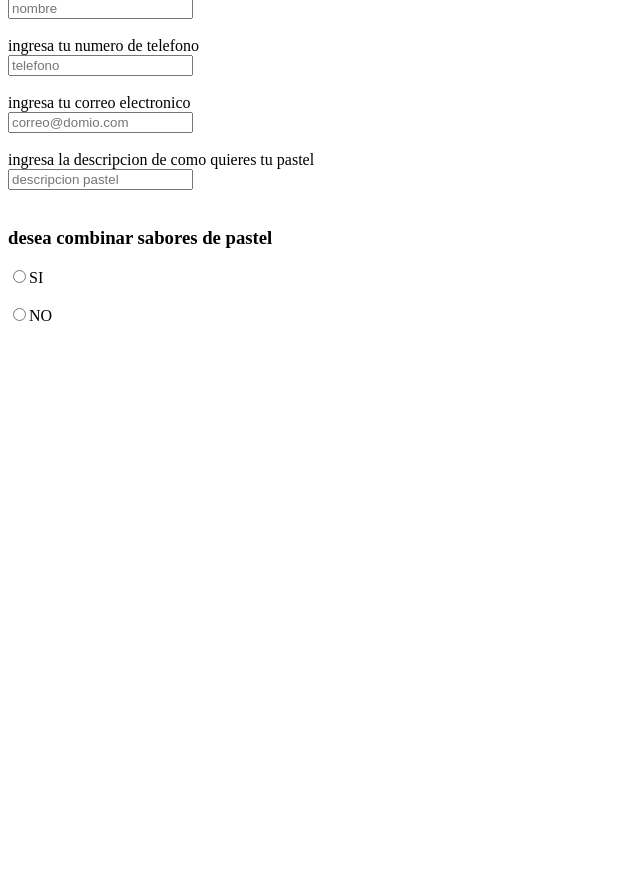
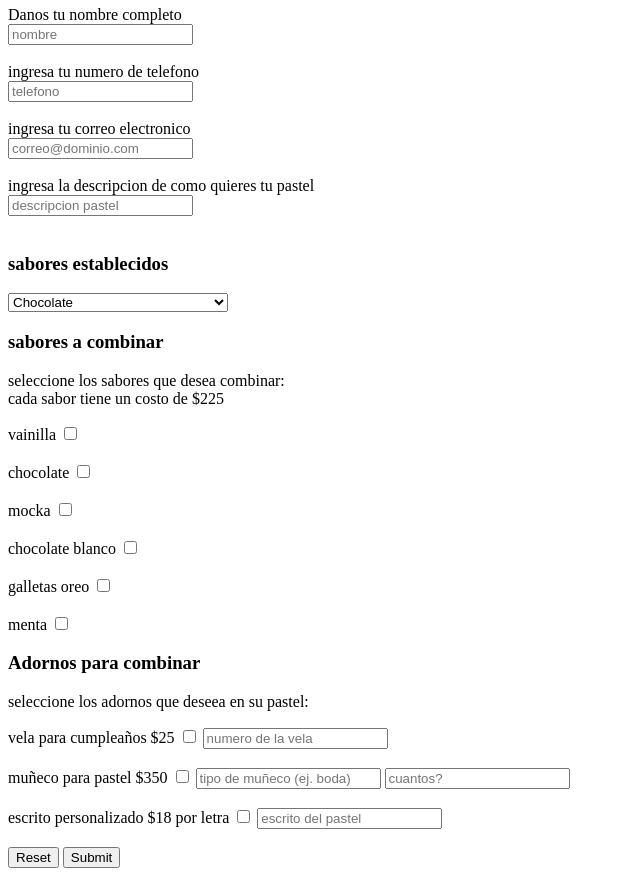
Before and after one commit to Drach23/Frontend-JS, a plain HTML site: page semana2/HTML/codigos/pedidos.html in a window 1280 px wide. Shown: the part 100-994 px from the top of the page, without its empty margins (0-640 px from the left). Before the commit the page ends 800 px from the top, so only its background shows below. Drawn offline with Linux system fonts and the light colour scheme.

Commit message:
actualizacion de nuevos archivos
actualizacion de la maqueta de HTML

```diff
--- a/semana2/HTML/codigos/pasteleria.html
+++ b/semana2/HTML/codigos/pasteleria.html
@@ -4,14 +4,40 @@
     <meta charset="UTF-8" />
     <meta http-equiv="X-UA-Compatible" content="IE=edge" />
     <meta name="viewport" content="width=device-width, initial-scale=1.0" />
-    <title>Pasteleria Goloso</title>
+    <link rel="stylesheet" href="diseño.css"/>
+    <title>CAKELAND</title>
   </head>
   <body>
+    <!--javascript-->
+    <!--falta usar comando parseFloat para convertir numeros-->
+    <script type="text/javascript">
+      function obtenerdatos()
+      {
+        var nombre = document.getElementById('Nombre').value;
+        var telefono = document.getElementById('telefono').value;
+        var correo = document.getElementById('correo electronico').value;
+        var descripcionPastel = document.getElementById('descripcion del pastel').value;
+        var sabor_establecido = document.getElementsByName('sabores establecidos').value;
+        var vainilla = document.getElementById('vainilla').value;
+        var chocolate = document.getElementById('chocolate').value;
+        var mocka = document.getElementById('mocka').value;
+        var chocolateBlanco = document.getElementById('chocolate blanco').value;
+        var galletaOreo = document.getElementById('galletas oreo').value;
+        var menta = document.getElementById('menta').value;
+        var velaCumple = document.getElementById('vela cumpleaños').value;
+        var cant_velaCumple = parseFloat(document.getElementById('num vela')).value;
+        var muñeco = document.getElementById('muñeco para pastel').value;
+        var descrip_muñeco = document.getElementById('descripcion muñeco').value;
+        var cant_muñeco = parseFloat(document.getElementById('muñeco cant')).value;
+        var  escritoperso = document.getElementById("escrito personalizado").value;
+        var escrito_pastel = document.getElementById('escrito pastel').value;
+      }
+    </script>
     <!--intro a pasteleria-->
-    <h1>Pasteleria Goloso</h1>
-    <img src="imagenes/Logo.png" alt="Logo de la pasteleria" width="150px" />
-    <h2>Nuestras delicias a tu disposicion:</h2>
-    <hr />
+      <h1>CakeLand</h1>
+      <img src="imagenes/Logo.png" alt="Logo de la pasteleria" width="150px" />
+      <h2>Nuestras delicias a tu disposicion:</h2>
+      <hr />
     <!--menu en forma de lista de los pasteles para ofrecer al cliente-->
     <h3>PASTELES</h3>
     <ul>
@@ -33,7 +59,7 @@
         alt="pastel de vainilla con "
         width="200"
       />
-      <p>pastel de vainilla <br>
+      <p>pastel de vainilla con cubierta de chocolate <br>
         tamaño grande de 18 rebanadas
       </p>
       <br>
@@ -76,9 +102,9 @@
       <li>vela de cumpleaños</li>
       <br>
       <img src="imagenes/vela cumple.jpg" alt="vela de cumpleaños con el numero 2" width="200">
-      <p>velas de cumpleaños de numeros $200 c/u</p>
+      <p>velas de cumpleaños de numeros $25 c/u</p>
       <br>
-      <li>muñeco para pastel $500 c/u</li>
+      <li>muñeco para pastel $350 c/u</li>
       <br>
       <img src="imagenes/mono.jpg" alt="muñeco para pastel" width="200">
       <p>muñecos para pastel de cualquier tipo (bodas, cumpleaños etc)</p>
@@ -104,5 +130,13 @@
     <input type="button" value="realiza tu pedido">
     </a>
     <br><br>
+
+    <hr>
+    <h2>ubicacion y horarios</h2>
+    <iframe src="https://www.google.com/maps/embed?pb=!1m18!1m12!1m3!1d3734.3543731569284!2d-103.29669038559948!3d20.614407507171098!2m3!1f0!2f0!3f0!3m2!1i1024!2i768!4f13.1!3m3!1m2!1s0x8428b30c33650a0f%3A0x8080b783522302c3!2sPuerto%20Vallarta%2C%20Lomas%20de%20San%20Pedrito%2C%20San%20Pedro%20Tlaquepaque%2C%20Jal.!5e0!3m2!1ses!2smx!4v1646544235610!5m2!1ses!2smx" width="600" height="450" style="border:0;" allowfullscreen="" loading="lazy"></iframe>
+    <p>HORARIOS DE ATENCION:br
+      <br>
+      Lunes a sabado de 10 am a 8 pm
+    </p>
   </body>
 </html>
--- a/semana2/HTML/codigos/pedidos.html
+++ b/semana2/HTML/codigos/pedidos.html
@@ -8,8 +8,11 @@
 </head>
 <body>
     <!--formulario para levantar el pedido-->
+    <header>
+        <a href="pasteleria.html">inicio</a>
+    </header>
     <h1>Vamos a tomar su pedido</h1>
-    <form action="pedido.js"></form>
+    <form action="pedido.js" name="pedido">
     <label for="Nombre">Danos tu nombre completo</label><br>
     <input type="text" id="Nombre" name="Nombre" placeholder="nombre">
 <br><br>
@@ -17,18 +20,71 @@
     <input type="number" id="Telefono" name="Telefono" placeholder="telefono">
 <br><br>
     <label for="correo electronico">ingresa tu correo electronico</label><br>
-    <input type="email" name="correo electronico" id="correo electronico" placeholder="correo@domio.com">
+    <input type="email" name="correo electronico" id="correo electronico" placeholder="correo@dominio.com">
 <br><br>
 <label for="descripcion del pastel">ingresa la descripcion de como quieres tu pastel</label><br>
-<input type="text" id="descripcion del pastel" name="descripcion del pastel" placeholder="descripcion pastel"><br><br>
+<input type="text" id="descripcion del pastel" name="descripcion del pastel" placeholder="descripcion pastel">
+<br><br>
+<h3>sabores establecidos</h3>
+<select name="sabores establecidos">
+
+    <option>Chocolate</option>
+
+    <option>Vainilla con cubierta de chocolate</option>
+
+    <option>red velvet</option>
+
+    <option> frutas </option>
+
+    <option>tres leches</option>
+
+    <option>zanahoria</option>
 
 
-<!-- intento combinar sabores de pastel, checkbox con aparicion de seccion para llenar si esta marcada con "si"-->
-<h3>desea combinar sabores de pastel</h3>
-<input type="radio" name="sabores" id="checkbox sabores si"  value="first_radio">SI<label for="checkbox sabores si"></label>
+    <option>ninguno</option>
+
+    </select>
+<H3>sabores a combinar</H3>
+<p>seleccione los sabores que desea combinar:
+    <br>
+    cada sabor tiene un costo de $225
+</p>
+<label for="vainilla">vainilla</label>
+<input type="checkbox" name="vainilla" id="vainilla"><br><br>
+<label for="chocolate">chocolate</label>
+<input type="checkbox" name="chocolate" id="chocolate"><br><br>
+<label for="mocka">mocka</label>
+<input type="checkbox" name="mocka" id="mocka"><br><br>
+<label for="chocolate blanco">chocolate blanco</label>
+<input type="checkbox" name="chocolate blanco" id="chocolate blanco"><br><br>
+<label for="galletas oreo">galletas oreo</label>
+<input type="checkbox" name="galletas oreo" id="galletas oreo"><br><br>
+<label for="menta">menta</label>
+<input type="checkbox" name="menta" id="menta">
+
+<h3>Adornos para combinar</h3>
+<p>seleccione los adornos que deseea en su pastel:</p>
+<label for="vela cumpleaños"> vela para cumpleaños $25</label>
+<input type="checkbox" name="vela cumpleaños" id="vela cumpleaños">
+<input type="number" name="num vela" id="num vela" placeholder="numero de la vela">
 <br><br>
-<input type="radio" name="sabores" id="checkbox sabores no" value="second_radio">NO<label for="checkbox sabores no"></label>
-<span class='style17 style14'><div id='comentarios"&c&"' style='display: none;'>&nbsp;</div></span>
+
+<label for="muñeco para pastel">muñeco para pastel $350</label>
+<input type="checkbox" name="muñeco para pastel" id="muñeco para pastel">
+<input type="text"  name="descripcion de muñeco" id="descripcion muñeco" placeholder="tipo de muñeco (ej. boda)">
+<input type="number" name="cantidad" id="muñeco cant" placeholder="cuantos?">
+<br><br>
+
+<label for="escrito personalizado">escrito personalizado $18 por letra</label>
+<input type="checkbox" name="escrito personalizado" id="escrito personalizado">
+<input type="text" placeholder="escrito del pastel" id="escrito pastel">
+
+<br><br>
+<input type="reset">
+<input type="submit">
+<br><br>
+</form>
+
 
 </body>
 </html>
```
Also changed, not shown: semana2/HTML/codigos/imagenes/Logo.png.
